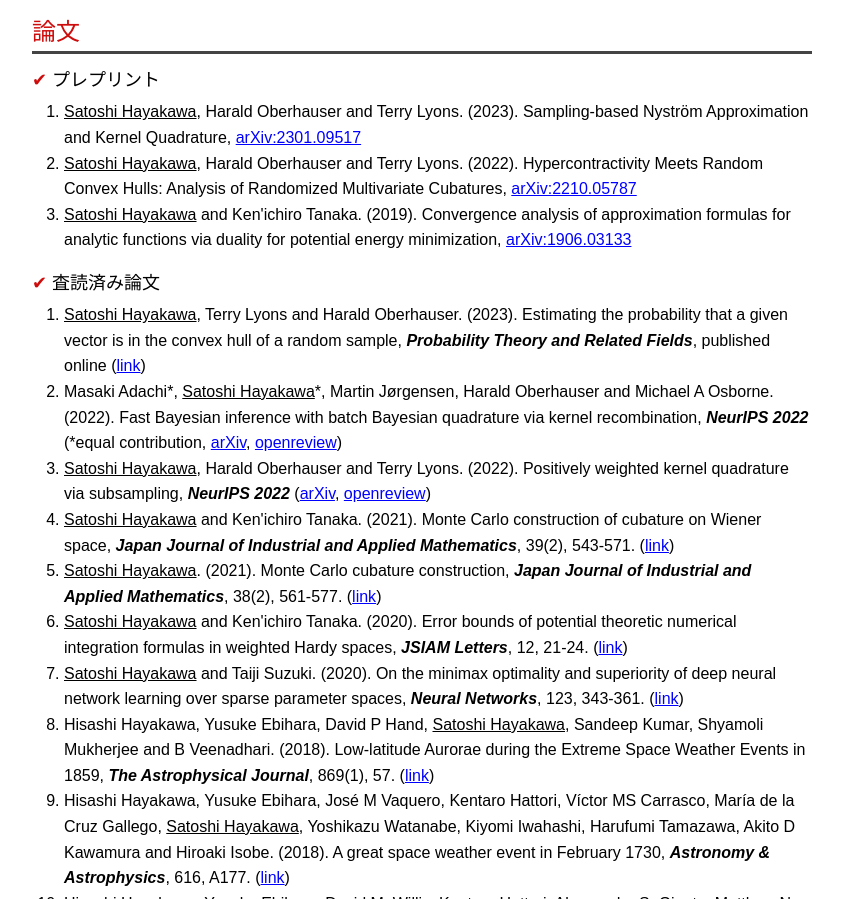
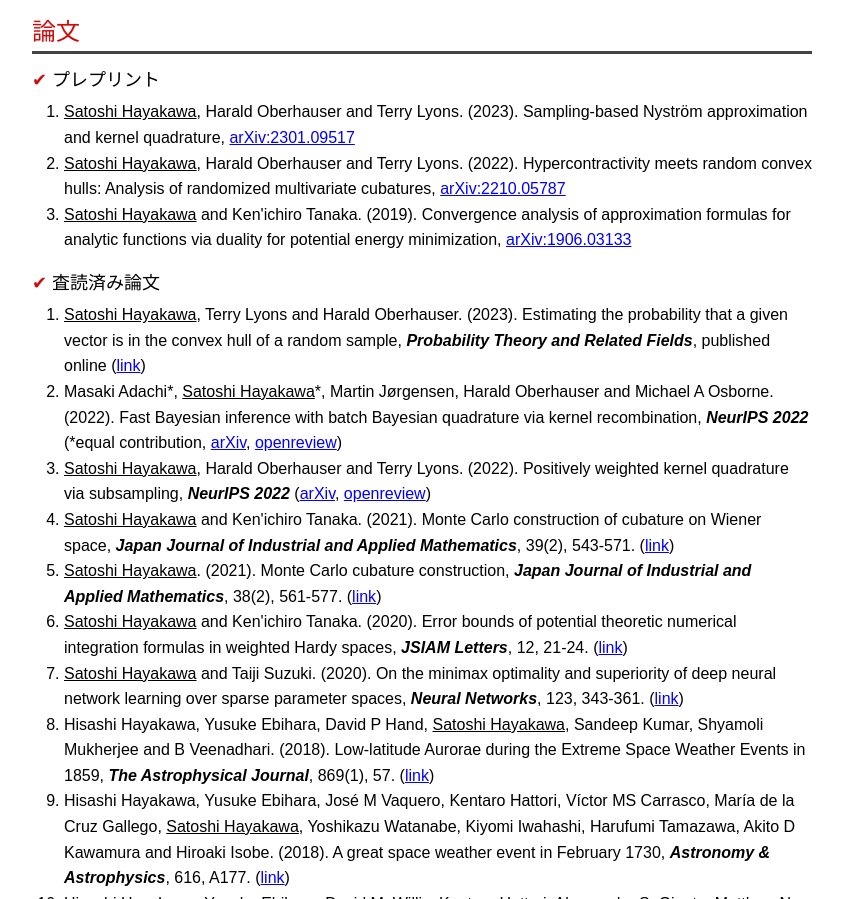
Before and after one commit to satoshi-hayakawa/satoshi-hayakawa.github.io, a plain HTML site: page index-ja.html in a window 1280 px wide. Shown: the part 910-1809 px from the top of the page, without its empty margins (218-1061 px from the left). Drawn offline with Linux system fonts and the light colour scheme.

Commit message:
modification

```diff
--- a/index-ja.html
+++ b/index-ja.html
@@ -119,13 +119,13 @@
 		<ol>
 			<li>
 				<u>Satoshi Hayakawa</u>, Harald Oberhauser and Terry Lyons. (2023).
-				Sampling-based Nyström Approximation and Kernel Quadrature,
+				Sampling-based Nyström approximation and kernel quadrature,
 				<a href="https://arxiv.org/abs/2301.09517">
 					arXiv:2301.09517</a><br>
 			</li>
 			<li>
 				<u>Satoshi Hayakawa</u>, Harald Oberhauser and Terry Lyons. (2022).
-				Hypercontractivity Meets Random Convex Hulls: Analysis of Randomized Multivariate Cubatures,
+				Hypercontractivity meets random convex hulls: Analysis of randomized multivariate cubatures,
 				<a href="https://arxiv.org/abs/2210.05787">
 					arXiv:2210.05787</a><br>
 			</li>
```
